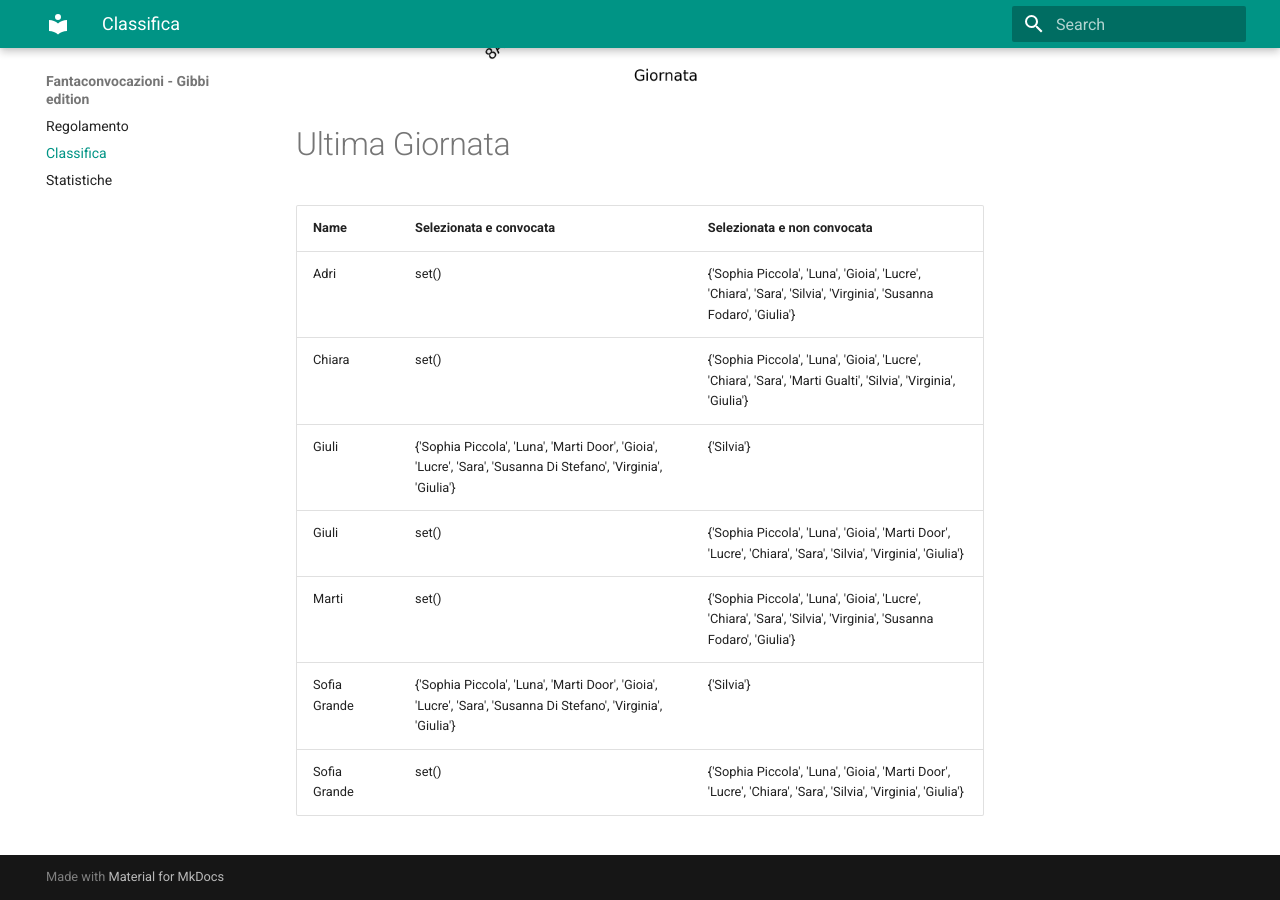
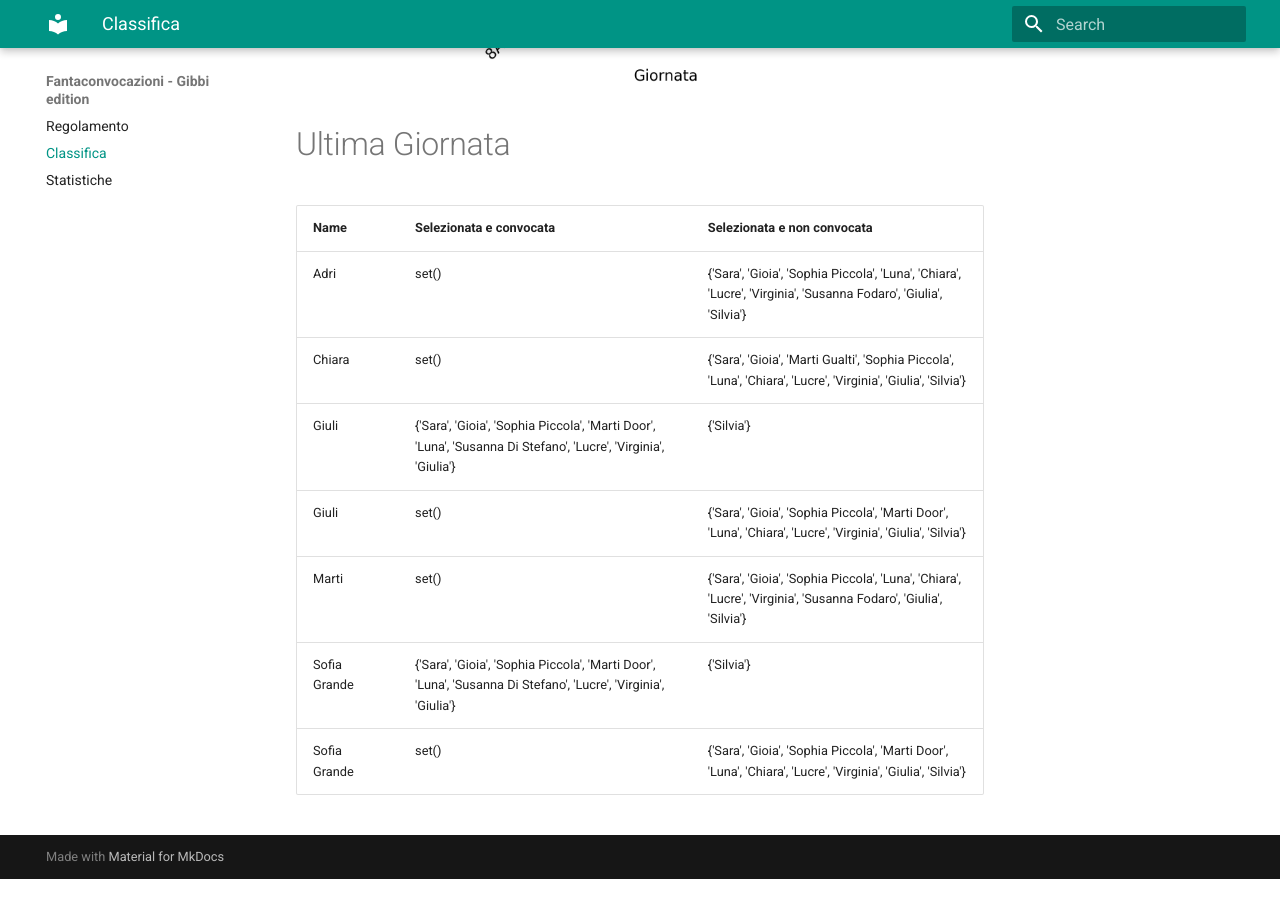
Before and after one commit to martinig94/fantagibbi, an MkDocs documentation site: the page built from docs/Classifica.md, in a window 1280 px wide and 900 px high, scrolled down 1024 px. Built offline with MkDocs 1.6.1 and Material for MkDocs 9.7.7, drawn with Linux system fonts in a browser that asks for light colours; after the commit the page ends 1903 px from its top, so only the background shows below that.

Commit message:
Auto-update from main.py

```diff
--- a/docs/Classifica.md
+++ b/docs/Classifica.md
@@ -18,11 +18,11 @@
 <!-- START_TABLE CORRECT -->
 | Name         | Selezionata e convocata                                                                                        | Selezionata e non convocata                                                                                      |
 |:-------------|:---------------------------------------------------------------------------------------------------------------|:-----------------------------------------------------------------------------------------------------------------|
-| Adri         | set()                                                                                                          | {'Sophia Piccola', 'Luna', 'Gioia', 'Lucre', 'Chiara', 'Sara', 'Silvia', 'Virginia', 'Susanna Fodaro', 'Giulia'} |
-| Chiara       | set()                                                                                                          | {'Sophia Piccola', 'Luna', 'Gioia', 'Lucre', 'Chiara', 'Sara', 'Marti Gualti', 'Silvia', 'Virginia', 'Giulia'}   |
-| Giuli        | {'Sophia Piccola', 'Luna', 'Marti Door', 'Gioia', 'Lucre', 'Sara', 'Susanna Di Stefano', 'Virginia', 'Giulia'} | {'Silvia'}                                                                                                       |
-| Giuli        | set()                                                                                                          | {'Sophia Piccola', 'Luna', 'Gioia', 'Marti Door', 'Lucre', 'Chiara', 'Sara', 'Silvia', 'Virginia', 'Giulia'}     |
-| Marti        | set()                                                                                                          | {'Sophia Piccola', 'Luna', 'Gioia', 'Lucre', 'Chiara', 'Sara', 'Silvia', 'Virginia', 'Susanna Fodaro', 'Giulia'} |
-| Sofia Grande | {'Sophia Piccola', 'Luna', 'Marti Door', 'Gioia', 'Lucre', 'Sara', 'Susanna Di Stefano', 'Virginia', 'Giulia'} | {'Silvia'}                                                                                                       |
-| Sofia Grande | set()                                                                                                          | {'Sophia Piccola', 'Luna', 'Gioia', 'Marti Door', 'Lucre', 'Chiara', 'Sara', 'Silvia', 'Virginia', 'Giulia'}     |
+| Adri         | set()                                                                                                          | {'Sara', 'Gioia', 'Sophia Piccola', 'Luna', 'Chiara', 'Lucre', 'Virginia', 'Susanna Fodaro', 'Giulia', 'Silvia'} |
+| Chiara       | set()                                                                                                          | {'Sara', 'Gioia', 'Marti Gualti', 'Sophia Piccola', 'Luna', 'Chiara', 'Lucre', 'Virginia', 'Giulia', 'Silvia'}   |
+| Giuli        | {'Sara', 'Gioia', 'Sophia Piccola', 'Marti Door', 'Luna', 'Susanna Di Stefano', 'Lucre', 'Virginia', 'Giulia'} | {'Silvia'}                                                                                                       |
+| Giuli        | set()                                                                                                          | {'Sara', 'Gioia', 'Sophia Piccola', 'Marti Door', 'Luna', 'Chiara', 'Lucre', 'Virginia', 'Giulia', 'Silvia'}     |
+| Marti        | set()                                                                                                          | {'Sara', 'Gioia', 'Sophia Piccola', 'Luna', 'Chiara', 'Lucre', 'Virginia', 'Susanna Fodaro', 'Giulia', 'Silvia'} |
+| Sofia Grande | {'Sara', 'Gioia', 'Sophia Piccola', 'Marti Door', 'Luna', 'Susanna Di Stefano', 'Lucre', 'Virginia', 'Giulia'} | {'Silvia'}                                                                                                       |
+| Sofia Grande | set()                                                                                                          | {'Sara', 'Gioia', 'Sophia Piccola', 'Marti Door', 'Luna', 'Chiara', 'Lucre', 'Virginia', 'Giulia', 'Silvia'}     |
 <!-- END_TABLE CORRECT -->
```
